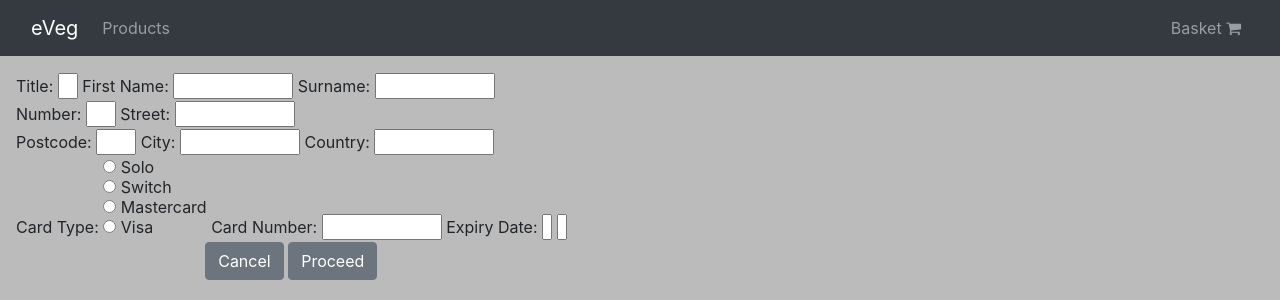
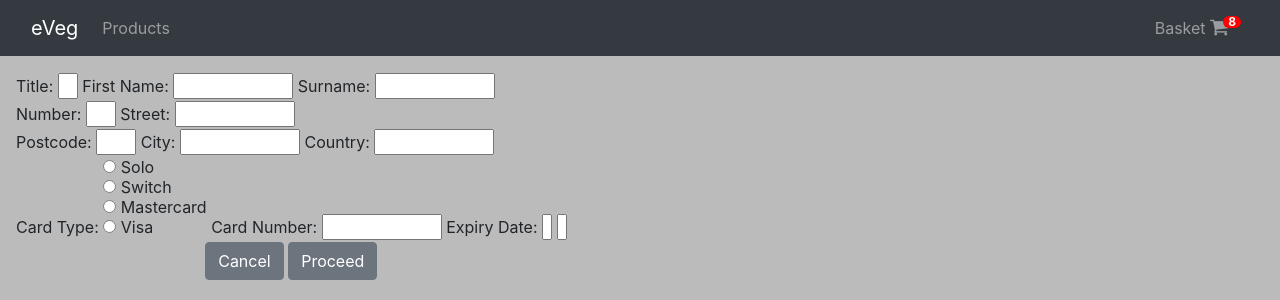
Before and after one commit to Hammad214508/Shopping-System, a PHP site: page /Order/index.php in a window 1280 px wide. Shown: the top 300 px of the page. Run offline with PHP 8.4, Linux system fonts and the light colour scheme.

Commit message:
basket count functionality

```diff
--- a/Home/home.js
+++ b/Home/home.js
@@ -11,6 +11,8 @@ $(document).ready(function(){
         thispage.init = function(){
             $.fn.activate_nav_bar();
 
+            updateBasketCount();
+
             $("#clck_to_cont").on("click", function(){
               window.open("/eveg-js/Shop/","_self")
             })
--- a/Order/order.js
+++ b/Order/order.js
@@ -4,7 +4,7 @@ $(document).ready(function(){
         var thispage = {};
         thispage.init = function(){
 
-          console.log(document.cookie)
+          updateBasketCount();
 
           $("#cancel").on("click", function(){
             window.open("/eveg-js/Shop/","_self")
--- a/Shop/shop.js
+++ b/Shop/shop.js
@@ -11,6 +11,8 @@ $(document).ready(function(){
         thispage.init = function(){
             $.fn.activate_nav_bar();
 
+            updateBasketCount();
+
             $("#view_basket").on("click", function(){
               window.open("/eveg-js/Basket/","_self")
             })
--- a/model.js
+++ b/model.js
@@ -104,6 +104,19 @@ function calculateTotals() {
   return totals;
 }
 
+function updateBasketCount(){
+  var num_items = 0;
+  basket = readBasket();
+  for (var product in basket) {
+    if (basket[product] != "0" && basket[product] != "NaN"){
+      num_items += 1;
+    }
+  }
+
+  var span = document.getElementById("cart_count");
+  span.textContent = num_items;
+}
+
 function addToBasket(product, quantity) {
   if (document.cookie.indexOf(product) == -1) {
     createEmptyBasket();
@@ -113,6 +126,8 @@ function addToBasket(product, quantity) {
   newquantity = oldquantity + parseInt(quantity);
 
   document.cookie = product + "=" + newquantity.toString() + ";path=/";
+
+  updateBasketCount();
 }
 
 function removeProductFromBasket(product) {
--- a/navigation.php
+++ b/navigation.php
@@ -15,7 +15,12 @@
         </ul>
 
         <ul class="nav navbar-nav">
-            <li id="nav-basket" class="nav-item"><a class="nav-link" href="<?php global $basedir; ?>/eveg-js/Basket/">Basket <i class="fa fa-shopping-cart" aria-hidden="true"></i> </a></li>
+            <li id="nav-basket" class="nav-item">
+              <a class="nav-link" href="<?php global $basedir; ?>/eveg-js/Basket/">Basket
+                <i class="fa fa-shopping-cart" aria-hidden="true" style="font-size:20px"></i>
+                <span class='badge badge-warning' id='cart_count'> 0 </span>
+              </a>
+            </li>
         </ul>
     </div>
 
--- a/style.css
+++ b/style.css
@@ -0,0 +1,21 @@
+.header{background:rgb(0, 178, 255);color:#fff;}
+#cart_count {
+    font-size: 12px;
+    background: #ff0000;
+    color: #fff;
+    padding: 0 5px;
+    vertical-align: top;
+    margin-left: -10px;
+}
+.badge {
+  padding-left: 9px;
+  padding-right: 9px;
+  -webkit-border-radius: 9px;
+  -moz-border-radius: 9px;
+  border-radius: 9px;
+}
+
+.label-warning[href],
+.badge-warning[href] {
+  background-color: #c67605;
+}
```
